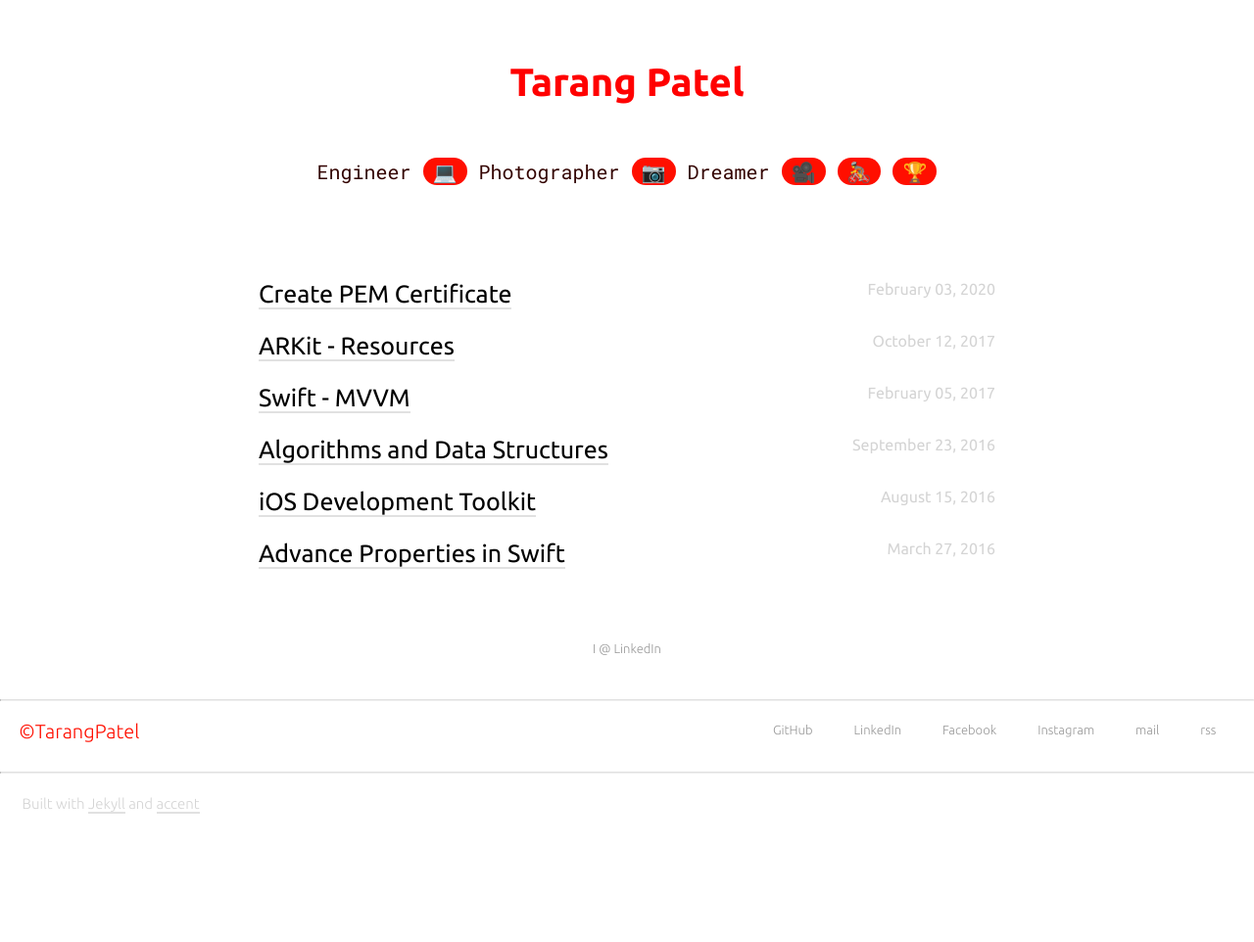
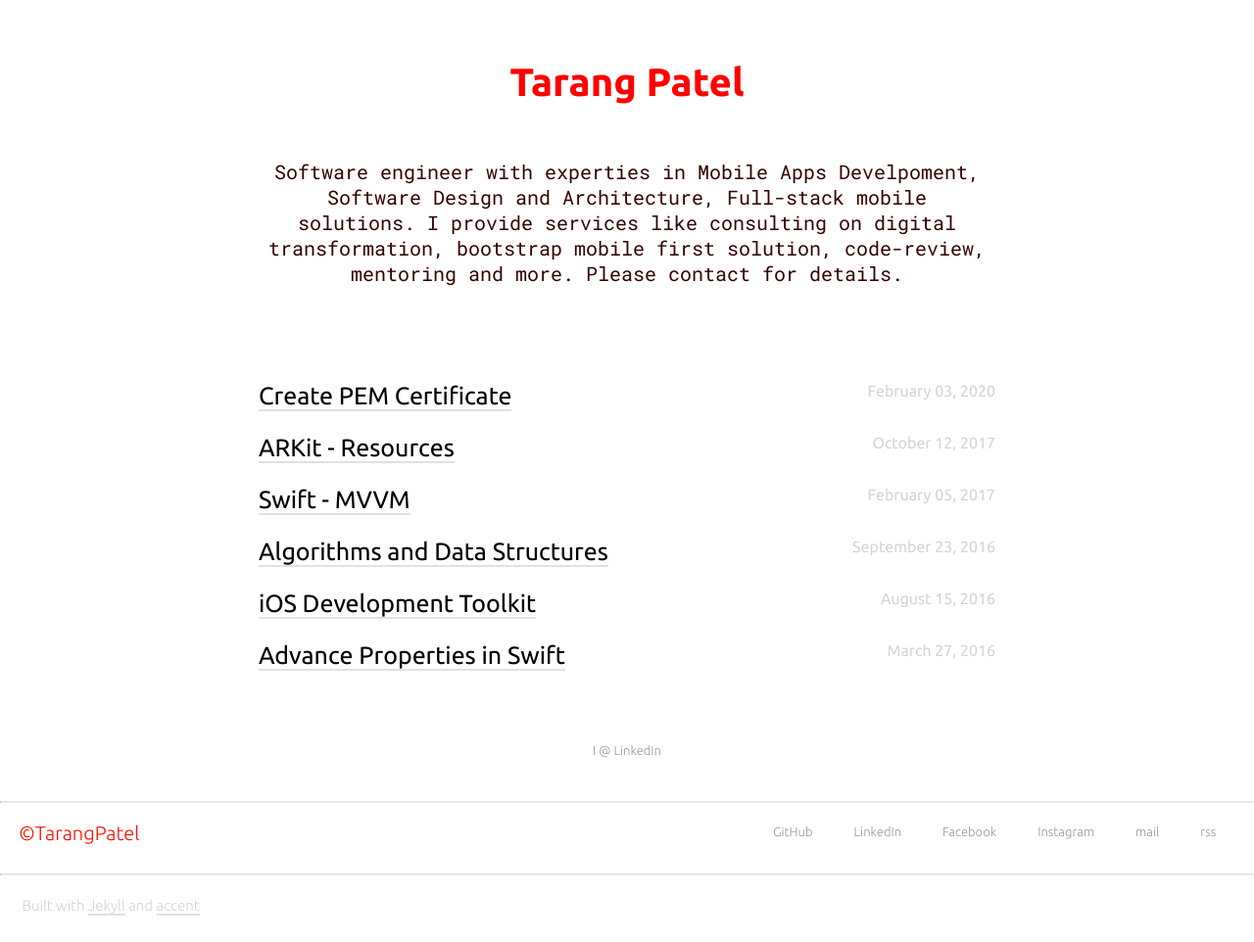
Before and after one commit to tarangpatel/whatilove, a Jekyll site: the page built from index.html, in a window 1280 px wide, cut to the strip 254-1216 px from the top of the page. Shown: the whole strip at 98% size. Built offline with Jekyll 4.4.1, drawn with Linux system fonts in a browser that asks for light colours; nearby versions of some CDN libraries; emoji names are drawn with the system emoji font; the list of posts is cut into pages by our own code; before the commit the page ends 1112 px from its top, so only the background shows below that.

Commit message:
Update short bio

```diff
--- a/_config.yml
+++ b/_config.yml
@@ -22,7 +22,7 @@
 intro: true         # Tip: Remove the span from site_heading if intro is set to true
 # This will be displayed in your intro
 short_bio: >
-    Engineer :computer: Photographer :camera: Dreamer :movie_camera: :bicyclist: :trophy:
+    Software engineer with experties in Mobile Apps Develpoment, Software Design and Architecture, Full-stack mobile solutions. I provide services like consulting on digital transformation, bootstrap mobile first solution, code-review, mentoring and more. Please contact for details.
 
 permalink: /:title.html
 
@@ -39,7 +39,6 @@
 about_footer: true
 
 github_username: tarangpatel
-facebook_id: tarang.patel.005
 linkedin_id: tarangspatel
 instagram_id: tarang5
 email_md5: ad7e59f9114404533469f87b323bec5d
--- a/_posts/2016-03-27-computed-properties-observer.markdown
+++ b/_posts/2016-03-27-computed-properties-observer.markdown
@@ -3,7 +3,7 @@
 ---
 
 ## Computed Properties
-* Use only var
+Use only *var*
 
 They provide a getter and an optional setter to retrieve and set other properties and values indirectly.
 
```
